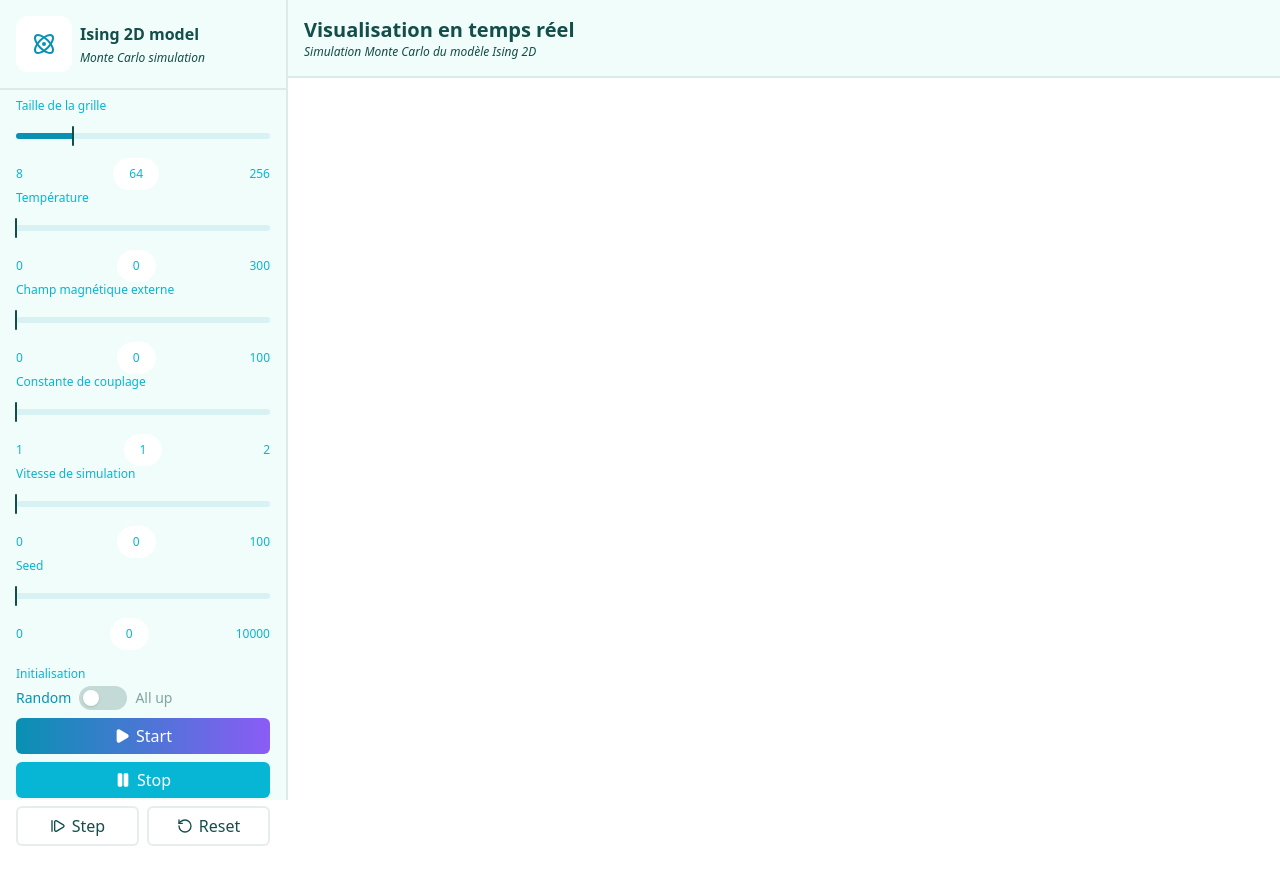
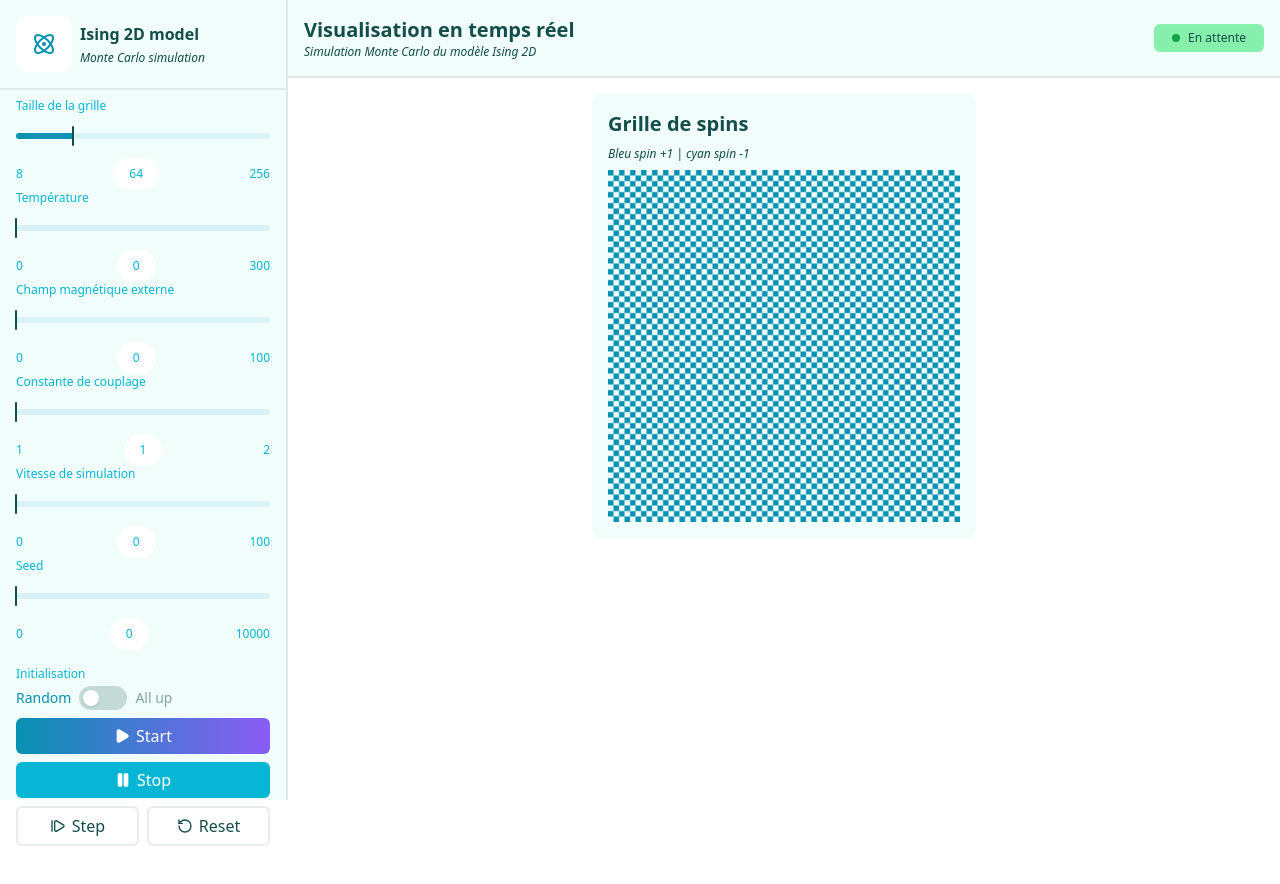
Before and after one commit to francoislang/ising-2d, a Nuxt app in the folder apps/web/: page / in a window 1280 px wide. Shown: the top 884 px of the page. After the commit the page ends 800 px from the top, so only its background shows below. Built offline with nearby package versions, Linux system fonts and the light colour scheme.

Commit message:
feat(app): buffer damier

```diff
--- a/apps/web/components/ComponentIsingModel.vue
+++ b/apps/web/components/ComponentIsingModel.vue
@@ -4,17 +4,26 @@
 
 <template>
   <div class="flex flex-col h-screen w-full">
-    <div class="sticky top-0 flex border-b-2 border-foreground/10 bg-card p-4">
+    <div
+      class="sticky top-0 flex border-b-2 border-foreground/10 bg-card p-4 justify-between items-center text-foreground"
+    >
       <div class="flex flex-col">
-        <h1 class="text-foreground font-bold text-xl">Visualisation en temps réel</h1>
-        <span class="text-foreground text-xs italic">
-          Simulation Monte Carlo du modèle Ising 2D
-        </span>
+        <h1 class="font-bold text-xl">Visualisation en temps réel</h1>
+        <span class="text-xs italic">Simulation Monte Carlo du modèle Ising 2D</span>
       </div>
-      <div>
-        <span></span>
+      <div
+        class="flex items-center gap-2 border-2 border-green-300/10 bg-green-300 px-4 py-1 rounded-md"
+      >
+        <span class="w-2 h-2 bg-green-600 rounded-full"></span>
+        <span class="text-xs">En attente</span>
       </div>
     </div>
-    <ComponentLatticeView :pixelSize="4" />
+    <div class="p-4 justify-center items-center flex gap-4">
+      <CommonCard title="Grille de spins" subtitle="Bleu spin +1 | cyan spin -1" class="w-96">
+        <template #content>
+          <ComponentLatticeView :pixelSize="4" />
+        </template>
+      </CommonCard>
+    </div>
   </div>
 </template>
--- a/apps/web/components/ComponentLatticeView.vue
+++ b/apps/web/components/ComponentLatticeView.vue
@@ -8,6 +8,22 @@
   const isingStore = useIsingStore();
 
   const canvasRef = ref<HTMLCanvasElement | null>(null);
+
+  onMounted(() => {
+    const canvas = canvasRef.value;
+    if (!canvas) return;
+
+    const ctx = canvas.getContext('2d');
+    if (!ctx) return;
+
+    for (let i = 0; i < isingStore.network_length; i++) {
+      for (let j = 0; j < isingStore.network_length; j++) {
+        ctx.fillStyle = (i + j) % 2 === 0 ? '#0891b2' : '#f0fdfa';
+
+        ctx.fillRect(i * props.pixelSize, j * props.pixelSize, props.pixelSize, props.pixelSize);
+      }
+    }
+  });
 </script>
 
 <template>
--- a/apps/web/components/common/CommonCard.vue
+++ b/apps/web/components/common/CommonCard.vue
@@ -1,13 +1,17 @@
 <script setup lang="ts">
   const props = defineProps<{
     title?: string;
+    subtitle?: string;
   }>();
 </script>
 
 <template>
   <div class="flex flex-col gap-2 p-4 bg-card rounded-lg">
-    <span class="text-xl font-bold text-primary">
+    <span class="text-xl font-bold text-foreground">
       {{ props.title }}
+    </span>
+    <span class="text-xs text-foreground italic">
+      {{ props.subtitle }}
     </span>
     <slot name="content" />
   </div>
```
